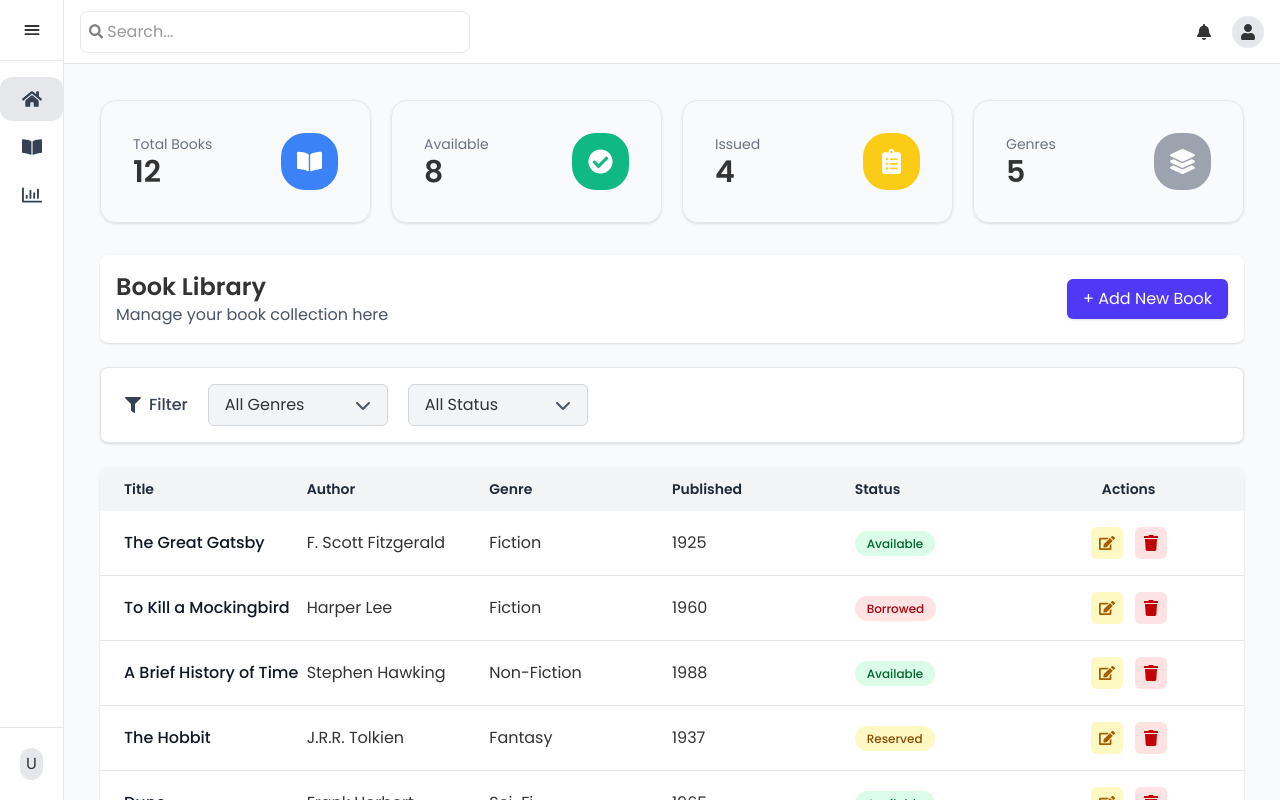
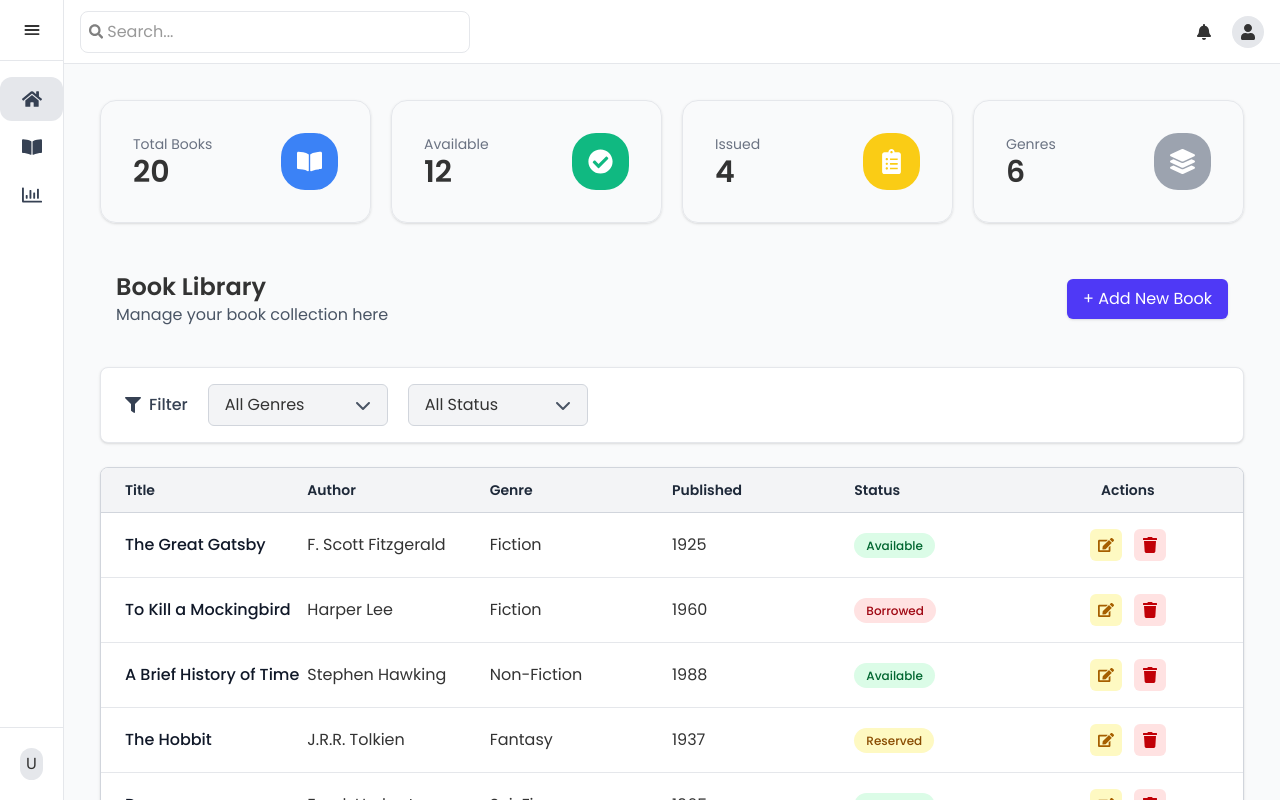
Before and after one commit to KARTIK5799/book-vault, a React (Vite) app: page /dashboard in a window 1280 px wide. Built offline with nearby package versions, Linux system fonts and the light colour scheme.

Commit message:
started search and filter functionality with dummy data

```diff
--- a/package.json
+++ b/package.json
@@ -12,6 +12,7 @@
   },
   "dependencies": {
     "@tailwindcss/vite": "^4.1.13",
+    "axios": "^1.12.2",
     "react": "^19.1.1",
     "react-dom": "^19.1.1",
     "react-icons": "^5.5.0",
--- a/src/components/BooksTable.jsx
+++ b/src/components/BooksTable.jsx
@@ -1,14 +1,12 @@
-import React, { useState, useEffect } from "react";
+import React, { useState } from "react";
 import { FaFilter } from "react-icons/fa";
 import { FaChevronDown } from "react-icons/fa6";
 import { FaEdit, FaTrash } from "react-icons/fa";
+import { useBooks } from "../context/useBooks";
 
 const BooksTable = () => {
-  const [genre, setGenre] = useState("All Genres");
-  const [status, setStatus] = useState("All Status");
+  const { filteredBooks, genre, setGenre, status, setStatus } = useBooks();
   const [openDropdown, setOpenDropdown] = useState(null);
-  const [books, setBooks] = useState([]);
-  const [filteredBooks, setFilteredBooks] = useState([]);
 
   const [currentPage, setCurrentPage] = useState(1);
   const booksPerPage = 5;
@@ -29,51 +27,6 @@ const BooksTable = () => {
   };
 
 
-  useEffect(() => {
-    const dummyBooks = [
-      { id: 1, name: "The Great Gatsby", author: "F. Scott Fitzgerald", genre: "Fiction", published: 1925, status: "Available" },
-      { id: 2, name: "To Kill a Mockingbird", author: "Harper Lee", genre: "Fiction", published: 1960, status: "Borrowed" },
-      { id: 3, name: "A Brief History of Time", author: "Stephen Hawking", genre: "Non-Fiction", published: 1988, status: "Available" },
-      { id: 4, name: "The Hobbit", author: "J.R.R. Tolkien", genre: "Fantasy", published: 1937, status: "Reserved" },
-      { id: 5, name: "Dune", author: "Frank Herbert", genre: "Sci-Fi", published: 1965, status: "Available" },
-      { id: 6, name: "Becoming", author: "Michelle Obama", genre: "Biography", published: 2018, status: "Available" },
-      { id: 7, name: "1984", author: "George Orwell", genre: "Fiction", published: 1949, status: "Borrowed" },
-      { id: 8, name: "Sapiens", author: "Yuval Noah Harari", genre: "Non-Fiction", published: 2011, status: "Available" },
-      { id: 9, name: "Harry Potter", author: "J.K. Rowling", genre: "Fantasy", published: 1997, status: "Available" },
-      { id: 10, name: "Foundation", author: "Isaac Asimov", genre: "Sci-Fi", published: 1951, status: "Reserved" },
-      { id: 11, name: "The Catcher in the Rye", author: "J.D. Salinger", genre: "Fiction", published: 1951, status: "Available" },
-      { id: 12, name: "Steve Jobs", author: "Walter Isaacson", genre: "Biography", published: 2011, status: "Borrowed" },
-      { id: 13, name: "The Lord of the Rings", author: "J.R.R. Tolkien", genre: "Fantasy", published: 1954, status: "Available" },
-      { id: 14, name: "Brave New World", author: "Aldous Huxley", genre: "Fiction", published: 1932, status: "Reserved" },
-      { id: 15, name: "Cosmos", author: "Carl Sagan", genre: "Non-Fiction", published: 1980, status: "Available" },
-      { id: 16, name: "The Martian", author: "Andy Weir", genre: "Sci-Fi", published: 2011, status: "Borrowed" },
-      { id: 17, name: "Alexander Hamilton", author: "Ron Chernow", genre: "History", published: 2004, status: "Available" },
-      { id: 18, name: "Pride and Prejudice", author: "Jane Austen", genre: "Fiction", published: 1813, status: "Available" },
-      { id: 19, name: "Educated", author: "Tara Westover", genre: "Biography", published: 2018, status: "Reserved" },
-      { id: 20, name: "The Silent Patient", author: "Alex Michaelides", genre: "Fiction", published: 2019, status: "Available" },
-    ];
-
-    setBooks(dummyBooks);
-    setFilteredBooks(dummyBooks);
-  }, []);
-
-
-  useEffect(() => {
-    let filtered = books;
-
-    if (genre !== "All Genres") {
-      filtered = filtered.filter((book) => book.genre === genre);
-    }
-
-    if (status !== "All Status") {
-      filtered = filtered.filter((book) => book.status === status);
-    }
-
-    setFilteredBooks(filtered);
-    setCurrentPage(1);
-  }, [genre, status, books]);
-
-
   const indexOfLastBook = currentPage * booksPerPage;
   const indexOfFirstBook = indexOfLastBook - booksPerPage;
   const currentBooks = filteredBooks.slice(indexOfFirstBook, indexOfLastBook);
@@ -81,8 +34,7 @@ const BooksTable = () => {
 
   return (
     <div className="flex flex-col gap-6 w-full">
-      {/* Header */}
-      <div className="add-book-section w-full flex flex-col md:flex-row justify-between items-center gap-3 p-4 bg-white shadow rounded-lg">
+      <div className="add-book-section w-full flex flex-col md:flex-row justify-between items-center gap-3 p-4 ">
         <div className="book-lib text-center md:text-left">
           <h3 className="text-2xl font-bold">Book Library</h3>
           <p className="text-gray-600">Manage your book collection here</p>
@@ -95,13 +47,13 @@ const BooksTable = () => {
         </div>
       </div>
 
-
+      {/* Filters */}
       <div className="table-filter w-full flex flex-wrap gap-5 border rounded-lg border-gray-200 items-center px-6 py-4 bg-white shadow">
         <div className="flex gap-2 items-center text-gray-700 font-medium">
           <FaFilter /> Filter
         </div>
 
-
+        {/* Genre Dropdown */}
         <div className="relative">
           <button
             onClick={() => toggleDropdown("genre")}
@@ -128,7 +80,7 @@ const BooksTable = () => {
           )}
         </div>
 
-
+        {/* Status Dropdown */}
         <div className="relative">
           <button
             onClick={() => toggleDropdown("status")}
@@ -156,9 +108,9 @@ const BooksTable = () => {
         </div>
       </div>
 
-
-      <div className="table bg-white shadow rounded-lg overflow-hidden w-full">
-        <div className="hidden md:grid grid-cols-6 bg-gray-100 text-gray-800 font-semibold text-sm px-6 py-3">
+      {/* Table */}
+      <div className="table bg-white shadow rounded-lg overflow-hidden w-full border border-gray-300">
+        <div className="hidden md:grid grid-cols-6 bg-gray-100 text-gray-800 font-semibold text-sm px-6 py-3 border-b border-gray-300">
           <div>Title</div>
           <div>Author</div>
           <div>Genre</div>
@@ -209,7 +161,7 @@ const BooksTable = () => {
         </div>
       </div>
 
-
+      {/* Pagination */}
       <div className="pagination flex justify-center gap-3 py-4 text-gray-600 items-center">
         <button
           onClick={() => setCurrentPage((prev) => Math.max(prev - 1, 1))}
--- /dev/null
+++ b/src/context/BooksContext.jsx
@@ -0,0 +1,97 @@
+import React, { createContext, useState, useEffect } from "react";
+
+
+const BooksContext = createContext();
+
+
+export const BooksProvider = ({ children }) => {
+  const [books, setBooks] = useState([]);
+  const [filteredBooks, setFilteredBooks] = useState([]);
+  const [search, setSearch] = useState("");
+  const [genre, setGenre] = useState("All Genres");
+  const [status, setStatus] = useState("All Status");
+  const [loading, setLoading] = useState(true);
+
+
+
+  const dummyBooks = [
+    { id: 1, name: "The Great Gatsby", author: "F. Scott Fitzgerald", genre: "Fiction", published: 1925, status: "Available" },
+    { id: 2, name: "To Kill a Mockingbird", author: "Harper Lee", genre: "Fiction", published: 1960, status: "Borrowed" },
+    { id: 3, name: "A Brief History of Time", author: "Stephen Hawking", genre: "Non-Fiction", published: 1988, status: "Available" },
+    { id: 4, name: "The Hobbit", author: "J.R.R. Tolkien", genre: "Fantasy", published: 1937, status: "Reserved" },
+    { id: 5, name: "Dune", author: "Frank Herbert", genre: "Sci-Fi", published: 1965, status: "Available" },
+    { id: 6, name: "Becoming", author: "Michelle Obama", genre: "Biography", published: 2018, status: "Available" },
+    { id: 7, name: "1984", author: "George Orwell", genre: "Fiction", published: 1949, status: "Borrowed" },
+    { id: 8, name: "Sapiens", author: "Yuval Noah Harari", genre: "Non-Fiction", published: 2011, status: "Available" },
+    { id: 9, name: "Harry Potter and the Philosopher's Stone", author: "J.K. Rowling", genre: "Fantasy", published: 1997, status: "Available" },
+    { id: 10, name: "Foundation", author: "Isaac Asimov", genre: "Sci-Fi", published: 1951, status: "Reserved" },
+    { id: 11, name: "The Catcher in the Rye", author: "J.D. Salinger", genre: "Fiction", published: 1951, status: "Available" },
+    { id: 12, name: "Steve Jobs", author: "Walter Isaacson", genre: "Biography", published: 2011, status: "Borrowed" },
+    { id: 13, name: "The Lord of the Rings", author: "J.R.R. Tolkien", genre: "Fantasy", published: 1954, status: "Available" },
+    { id: 14, name: "Brave New World", author: "Aldous Huxley", genre: "Fiction", published: 1932, status: "Reserved" },
+    { id: 15, name: "Cosmos", author: "Carl Sagan", genre: "Non-Fiction", published: 1980, status: "Available" },
+    { id: 16, name: "The Martian", author: "Andy Weir", genre: "Sci-Fi", published: 2011, status: "Borrowed" },
+    { id: 17, name: "Alexander Hamilton", author: "Ron Chernow", genre: "History", published: 2004, status: "Available" },
+    { id: 18, name: "Pride and Prejudice", author: "Jane Austen", genre: "Fiction", published: 1813, status: "Available" },
+    { id: 19, name: "Educated", author: "Tara Westover", genre: "Biography", published: 2018, status: "Reserved" },
+    { id: 20, name: "The Silent Patient", author: "Alex Michaelides", genre: "Fiction", published: 2019, status: "Available" },
+
+  ];
+
+
+
+  useEffect(() => {
+    setLoading(true)
+    setBooks(dummyBooks);
+    setFilteredBooks(dummyBooks);
+    setLoading(false);
+  }, []);
+
+
+  useEffect(() => {
+    let result = books;
+
+
+    if (search.trim() !== "") {
+      const lowerSearch = search.toLowerCase();
+      result = result.filter((book) =>
+        book.name.toLowerCase().includes(lowerSearch) ||
+        book.author.toLowerCase().includes(lowerSearch) ||
+        book.genre.toLowerCase().includes(lowerSearch)
+      );
+    }
+
+
+    if (genre !== "All Genres") {
+      result = result.filter((book) => book.genre === genre);
+    }
+
+
+    if (status !== "All Status") {
+      result = result.filter((book) => book.status === status);
+    }
+
+    setFilteredBooks(result);
+  }, [search, genre, status, books]);
+
+
+  return (
+    <BooksContext.Provider
+      value={{
+        books,
+        filteredBooks,
+        search,
+        setSearch,
+        genre,
+        setGenre,
+        status,
+        setStatus,
+        loading,
+      }}
+    >
+      {children}
+    </BooksContext.Provider>
+  );
+};
+
+export default BooksContext;
--- /dev/null
+++ b/src/context/useBooks.js
@@ -0,0 +1,4 @@
+import { useContext } from "react";
+import BooksContext from "./BooksContext";
+
+export const useBooks = () => useContext(BooksContext);
--- a/src/pages/DashboardPage.jsx
+++ b/src/pages/DashboardPage.jsx
@@ -1,19 +1,26 @@
-import React from 'react';
+import React, { useContext } from 'react';
 import { FaBookOpen, FaCheckCircle, FaClipboardList, FaLayerGroup } from 'react-icons/fa';
 import DashCard from '../components/DashCard';
 import BooksTable from '../components/BooksTable';
+import BooksContext from '../context/BooksContext';
 
 const DashboardPage = () => {
+  const { books } = useContext(BooksContext);
+
+  const totalBooks = books.length;
+  const availableBooks = books.filter(book => book.status === "Available").length;
+  const issuedBooks = books.filter(book => book.status === "Borrowed").length;
+  const uniqueGenres = new Set(books.map(book => book.genre)).size;
+
   const cards = [
-    { text: "Total Books", number: 12, icon: FaBookOpen, color: "#3b82f6" }, // blue
-    { text: "Available", number: 8, icon: FaCheckCircle, color: "#10b981" }, // green
-    { text: "Issued", number: 4, icon: FaClipboardList, color: "#facc15" }, // yellow
-    { text: "Genres", number: 5, icon: FaLayerGroup, color: "#9ca3af" }, // gray
+    { text: "Total Books", number: totalBooks, icon: FaBookOpen, color: "#3b82f6" },
+    { text: "Available", number: availableBooks, icon: FaCheckCircle, color: "#10b981" },
+    { text: "Issued", number: issuedBooks, icon: FaClipboardList, color: "#facc15" },
+    { text: "Genres", number: uniqueGenres, icon: FaLayerGroup, color: "#9ca3af" },
   ];
 
   return (
     <div className="p-5">
-      {/* Dashboard Cards */}
       <div className="dashboard-cards-section w-full flex flex-col md:flex-row gap-5 mb-8">
         {cards.map((card, index) => (
           <DashCard
@@ -26,7 +33,6 @@ const DashboardPage = () => {
         ))}
       </div>
 
-      {/* Books Table */}
       <div>
         <BooksTable />
       </div>
```
Also changed, not shown: src/components/AppHeader.jsx (+10 -6 lines), src/main.jsx (+6 -3 lines), 1 other file (tests, documents, lock files or other folders).
